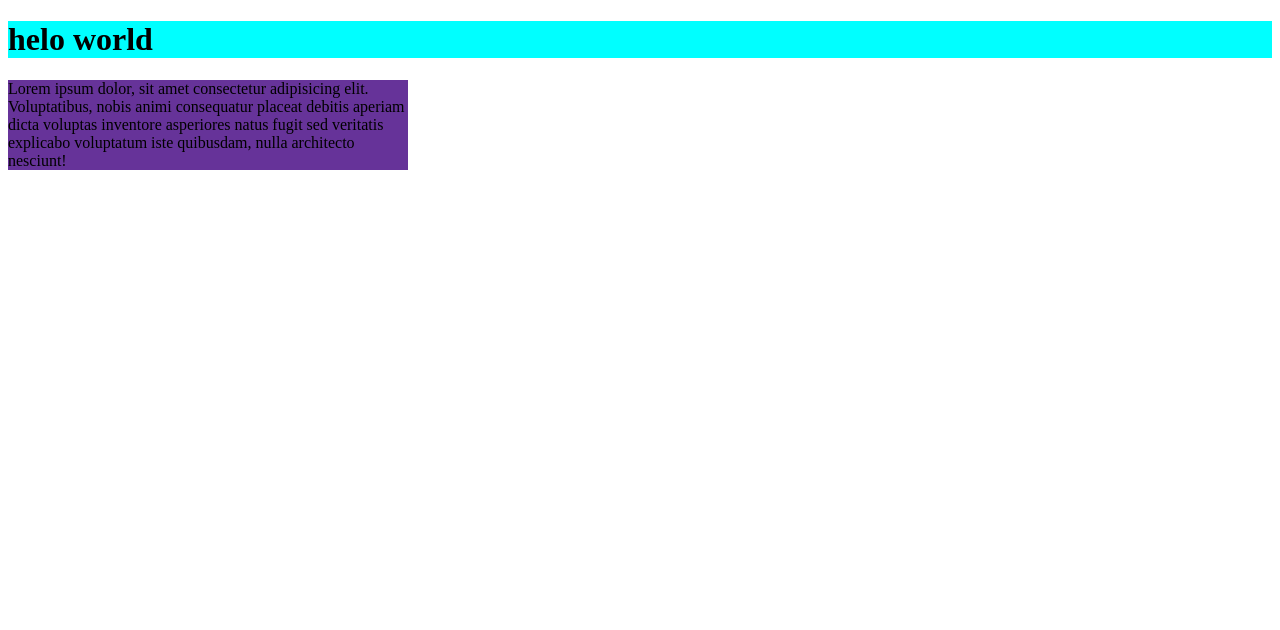
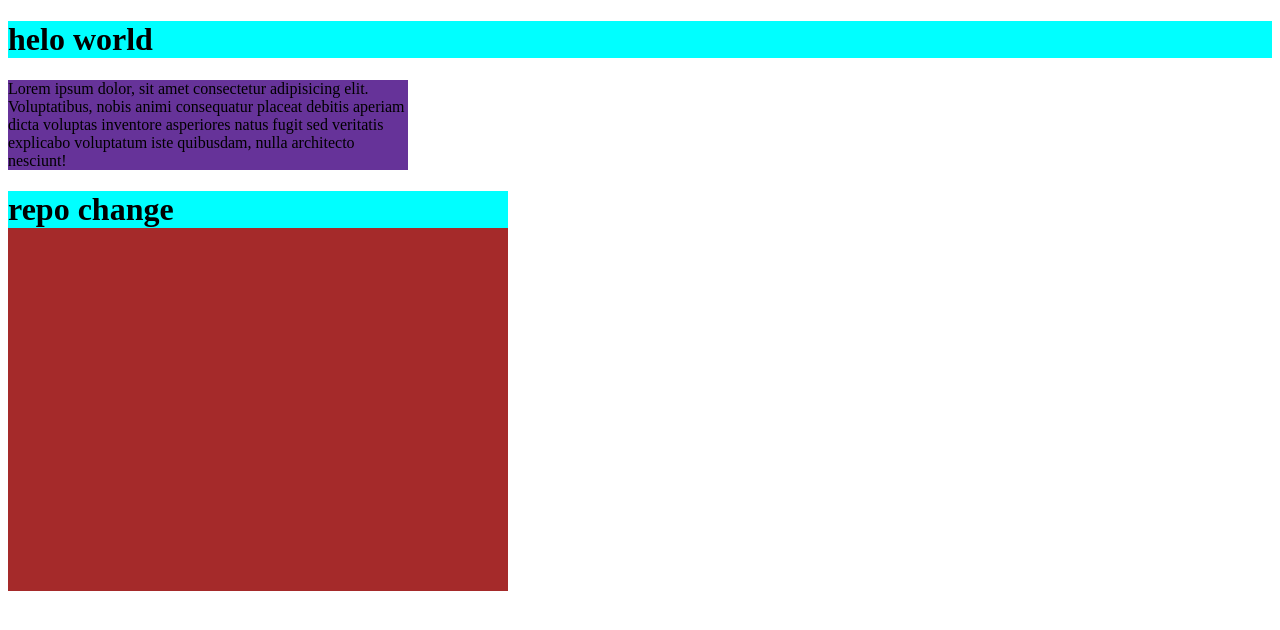
Before and after one commit to SHARIFUL70/first-repo-github, a plain HTML site: page index.html in a window 1280 px wide. Drawn offline with Linux system fonts and the light colour scheme.

Commit message:
div change

```diff
--- a/index.html
+++ b/index.html
@@ -9,6 +9,9 @@
 <body>
     <h1>helo world </h1>
     <p>Lorem ipsum dolor, sit amet consectetur adipisicing elit. Voluptatibus, nobis animi consequatur placeat debitis aperiam dicta voluptas inventore asperiores natus fugit sed veritatis explicabo voluptatum iste quibusdam, nulla architecto nesciunt!</p>
+    <div>
+        <H1>repo change</H1>
+    </div>
 
 </body>
 </html>
--- a/style.css
+++ b/style.css
@@ -5,4 +5,10 @@ h1{
 p{
     width: 400px;
     background-color: rebeccapurple;
+
 }
+div{
+    width: 500px;
+    height: 400px;
+    background-color: brown;
+}
```
